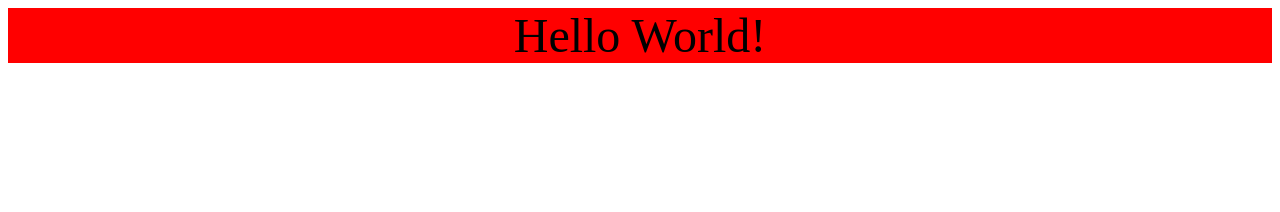
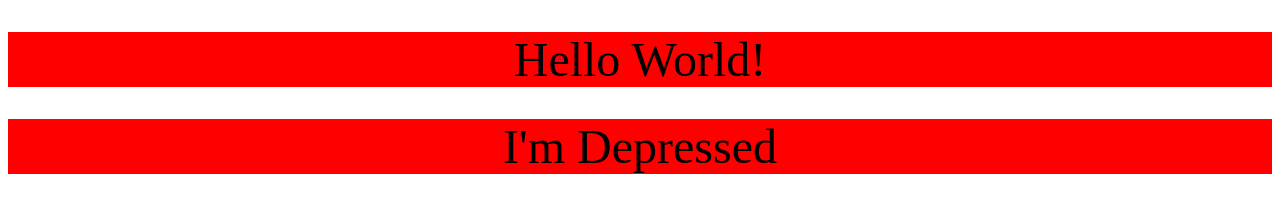
Before and after one commit to Issa-Abbani/test-git-new, a plain HTML site: page index.html in a window 1280 px wide. Drawn offline with Linux system fonts and the light colour scheme.

Commit message:
New changes

```diff
--- a/index.html
+++ b/index.html
@@ -9,6 +9,7 @@
 <body>
 
   <div>Hello World!</div>
+  <div>I'm Depressed</div>
 
 </body>
 </html>
--- a/style.css
+++ b/style.css
@@ -3,3 +3,6 @@ div{
   font-size: 3rem;
   text-align: center;
 }
+div{
+  margin-top: 2rem;
+}
```
